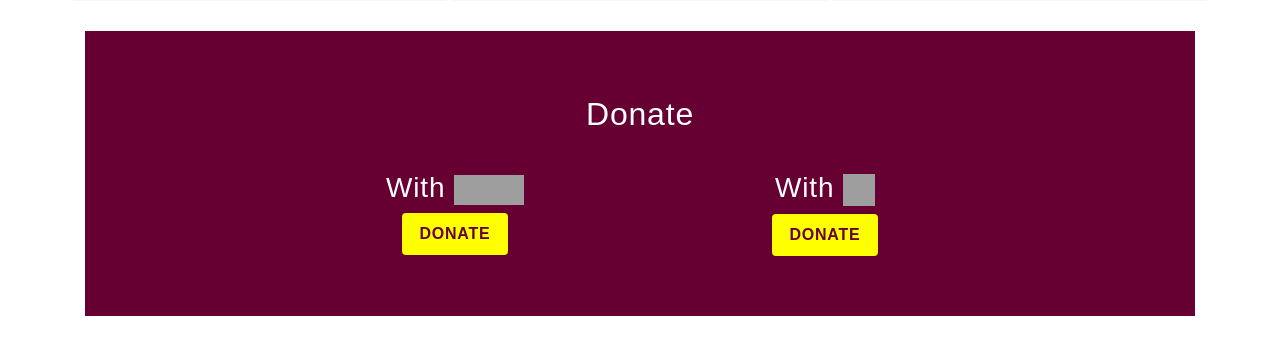
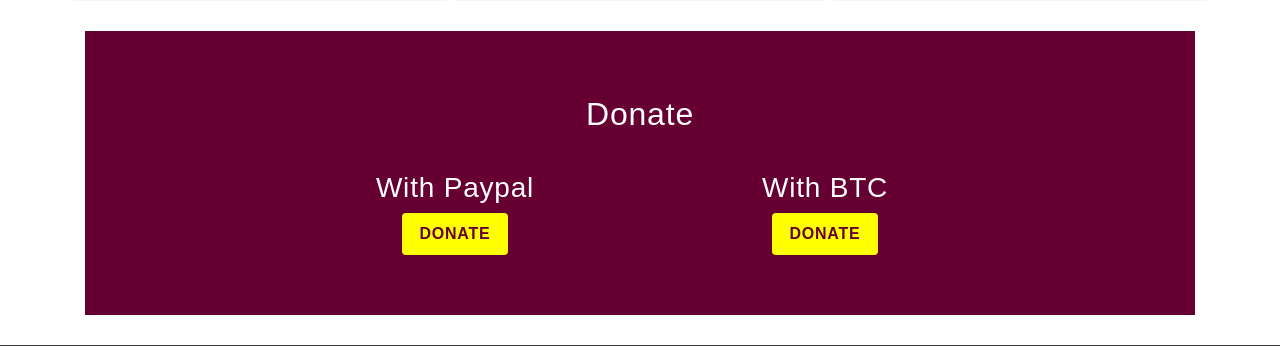
Before and after one commit to librenotes/web, a Flask app: template project/templates/index.html.j2 in a window 1280 px wide. Shown: the part 1713-2059 px from the top of the page. Run offline with Flask 2, Linux system fonts and the light colour scheme; the template is opened without the code that fills it: values that come from a table or form of the project are taken from there, others are empty; parts of the project's set-up code (start-up, migrations or seed data) failed here and were passed over; some libraries are stand-ins or nearby versions; grey boxes are pictures that could not be loaded.

Commit message:
paypal and btc icons removed, they were outsource

```diff
--- a/project/templates/index.html.j2
+++ b/project/templates/index.html.j2
@@ -172,15 +172,11 @@
             <h2 style="color: white; padding-top: 2em;" class="row-title">Donate</h2>
             <div class="row me-row content-ct">
                 <div class="col-md-4 col-sm-6 offset-md-2">
-                    <h3 style="color: white;">With <span><img style="height:30px; width:70px;"
-                                                              src="https://www.freepnglogos.com/uploads/paypal-logo-png-1.png"
-                                                              alt="paypal"></span></h3>
+                    <h3 style="color: white;">With Paypal</h3>
                     <a href="#" style="margin-bottom: 30px;" class="btn btn-lg btn-red">Donate</a>
                 </div>
                 <div class="col-md-4 col-sm-6">
-                    <h3 style="color: white;">With <span><img style="height:32px; width:32px;"
-                                                              src="http://pngimg.com/uploads/bitcoin/bitcoin_PNG47.png"
-                                                              alt="bitcoin"></span></h3>
+                    <h3 style="color: white;">With BTC</h3>
                     <a href="#" style="margin-bottom: 30px;" class="btn btn-lg btn-red">Donate</a>
                 </div>
             </div>
```
